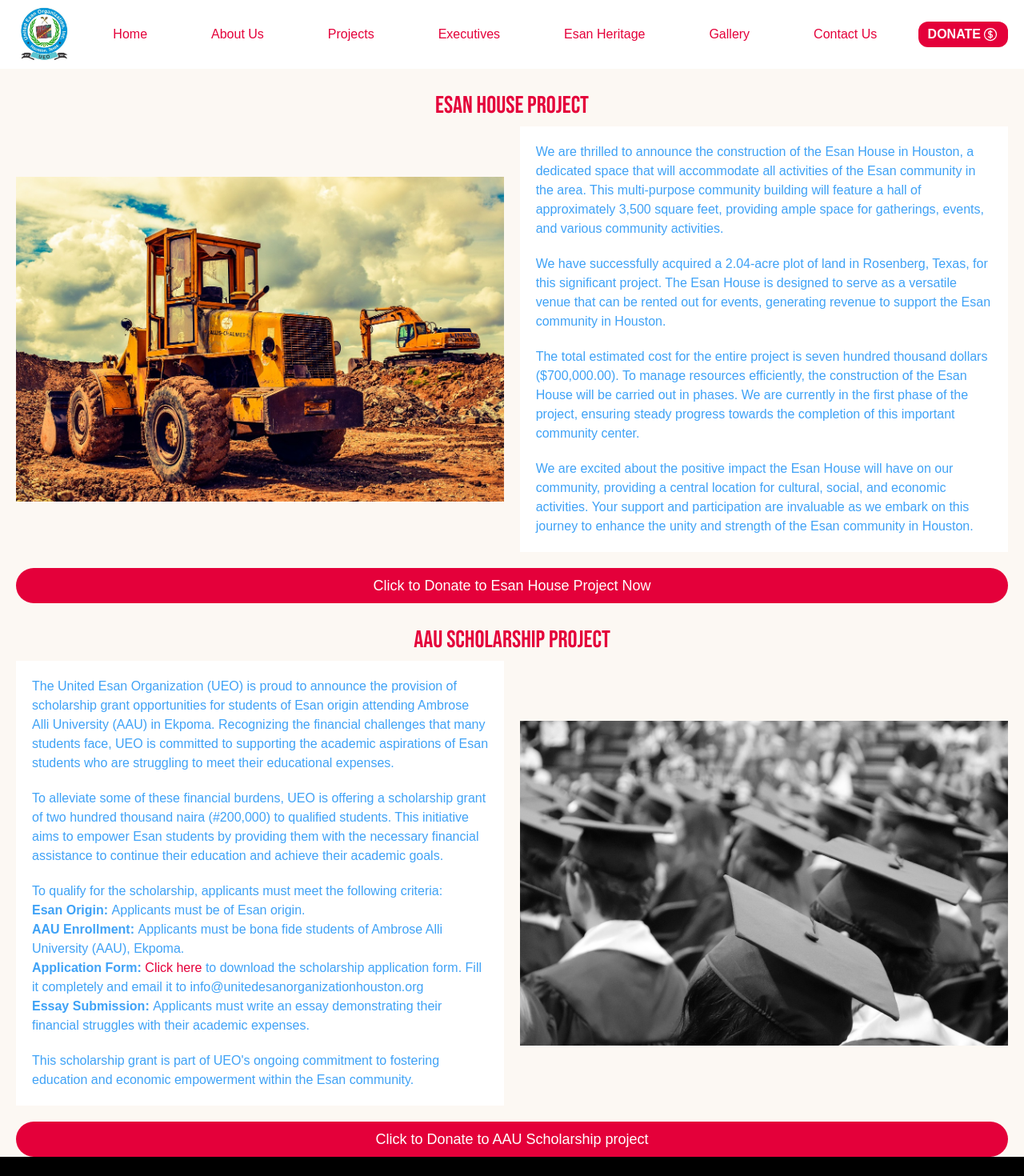
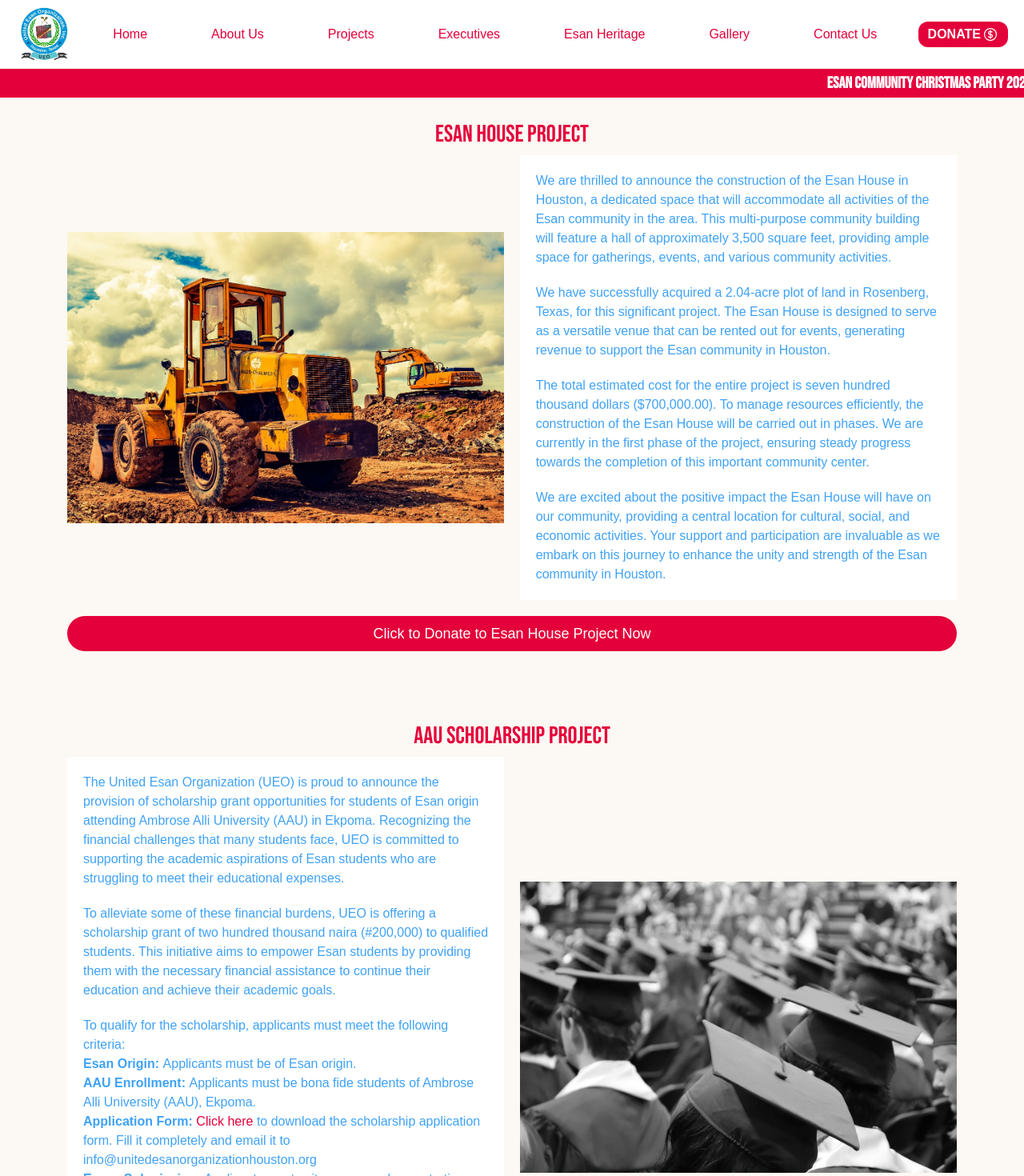
Before and after one commit to blessedjoe2000/organization, a Next.js app: page /projects in a window 1280 px wide. Shown: the top 1470 px of the page at 80% size. Built offline with nearby package versions, Linux system fonts and the light colour scheme; a web font is replaced by a local one.

Commit message:
handle apos error

```diff
--- a/app/component/FlashAlert/FlashAlert.jsx
+++ b/app/component/FlashAlert/FlashAlert.jsx
@@ -4,7 +4,7 @@ export default function FlashAlert() {
   return (
     <div className="bg-sharp-red py-1 text-white font-semibold font-bebasNeue overflow-hidden whitespace-nowrap text-xl">
       <p className="scrolling-text">
-        Esan Community Christmas Party 2025! Scheduled for December 19, 2025. At Brenda's Reception Hall located at 13900 Beechnut St in Houston, Texas 77083.
+        Esan Community Christmas Party 2025! Scheduled for December 19, 2025. At Brenda&apos;s Reception Hall located at 13900 Beechnut St in Houston, Texas 77083.
         Come and celebrate Christmas season with us.
       </p>
     </div>
--- a/app/layout.js
+++ b/app/layout.js
@@ -2,6 +2,7 @@ import "./globals.css";
 import Header from "./component/Header/Header";
 import Footer from "./component/Footer/Footer";
 import { Toaster } from "react-hot-toast";
+import FlashAlert from "./component/FlashAlert/FlashAlert";
 
 export const metadata = {
   title: "United Esan Organization App",
@@ -15,6 +16,7 @@ export default function RootLayout({ children }) {
       <body className="">
         <Toaster position="top-right" />
         <Header />
+        <FlashAlert/>
         {children}
         <Footer />
       </body>
--- a/app/page.js
+++ b/app/page.js
@@ -11,7 +11,6 @@ export default function Home() {
   const initialProverb = getRandomProverb(proverbs);
   return (
     <main>
-      <FlashAlert />
       <Container>
       <Slider />
       <Brief />
--- a/app/projects/page.jsx
+++ b/app/projects/page.jsx
@@ -3,6 +3,7 @@ import Button from "../component/Button/Button";
 import bulldozer from "@/public/images/projects/ueobulldozer.jpg";
 import scholarship from "@/public/images/projects/ueo_scholarship.jpg";
 import Link from "next/link";
+import { Container } from "@mui/material";
 
 export default function projects() {
   const donationLink = "https://donate.stripe.com/6oE8zx6Q0c3D7TO288";
@@ -10,7 +11,7 @@ export default function projects() {
   const scholarshipText = "Click to Donate to AAU Scholarship project";
   const target = "_blank";
   return (
-    <div>
+    <Container>
       <h2 className="mt-5">Esan House Project</h2>
       <div className="flex flex-col lg:flex-row justify-center items-center gap-5 mx-5 mb-5">
         <div className="w-full lg:w-1/2">
@@ -57,7 +58,7 @@ export default function projects() {
         <Button link={donationLink} text={donationText} target={target} />
       </div>
 
-      <h2 className="mt-5">AAU Scholarship Project</h2>
+      <h2 className="mt-20">AAU Scholarship Project</h2>
       <div className="flex flex-col lg:flex-row justify-center items-center gap-5 mx-5 mb-5">
         <div className="w-full lg:w-1/2 bg-white p-5">
           <p>
@@ -119,9 +120,9 @@ export default function projects() {
           />
         </div>
       </div>
-      <div className="mx-5">
+      <div className="mx-5 mb-20">
         <Button link={donationLink} text={scholarshipText} target={target} />
       </div>
-    </div>
+    </Container>
   );
 }
```
